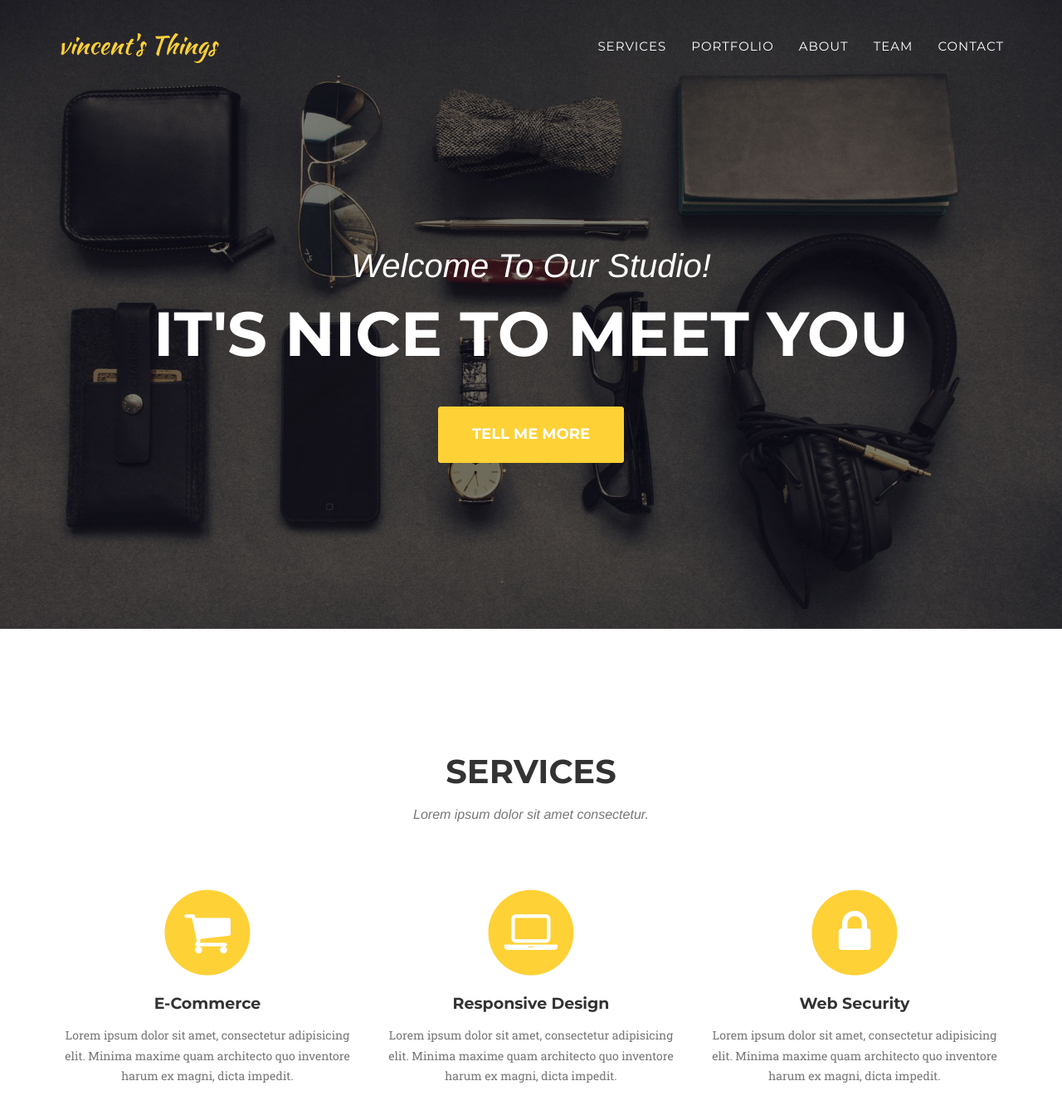
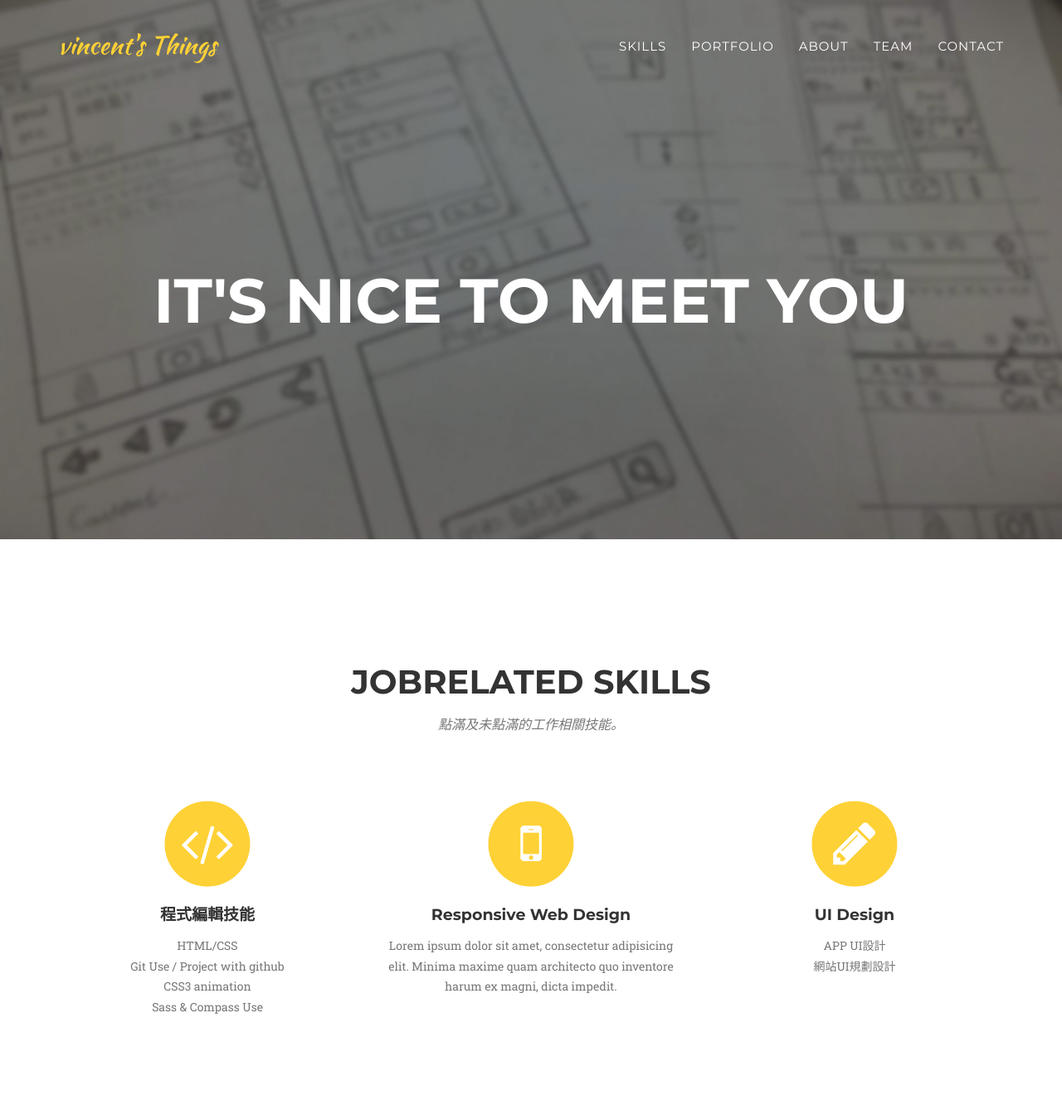
Before and after one commit to gnux123/gnux123.github.io, a Jekyll site: the page built from index.html, in a window 1280 px wide and 1400 px high. Shown: the top 1344 px of the window at 83% size. Built offline with Jekyll 4.4.1, drawn with Linux system fonts in a browser that asks for light colours; some web fonts are replaced.

Commit message:
modified css and content.

```diff
--- a/_includes/header.html
+++ b/_includes/header.html
@@ -19,7 +19,7 @@
                         <a href="#page-top"></a>
                     </li>
                     <li>
-                        <a class="page-scroll" href="#services">Services</a>
+                        <a class="page-scroll" href="#services">Skills</a>
                     </li>
                     <li>
                         <a class="page-scroll" href="#portfolio">Portfolio</a>
@@ -44,9 +44,9 @@
     <header>
         <div class="container">
             <div class="intro-text">
-                <div class="intro-lead-in">Welcome To Our Studio!</div>
+                <div class="intro-lead-in"></div>
                 <div class="intro-heading">It's Nice To Meet You</div>
-                <a href="#services" class="page-scroll btn btn-xl">Tell Me More</a>
+                <!-- <a href="#services" class="page-scroll btn btn-xl">Tell Me More</a> -->
             </div>
         </div>
     </header>
--- a/_includes/services.html
+++ b/_includes/services.html
@@ -3,34 +3,43 @@
         <div class="container">
             <div class="row">
                 <div class="col-lg-12 text-center">
-                    <h2 class="section-heading">Services</h2>
-                    <h3 class="section-subheading text-muted">Lorem ipsum dolor sit amet consectetur.</h3>
+                    <h2 class="section-heading">JobRelated skills</h2>
+                    <h3 class="section-subheading text-muted">點滿及未點滿的工作相關技能。</h3>
                 </div>
             </div>
             <div class="row text-center">
                 <div class="col-md-4">
                     <span class="fa-stack fa-4x">
                         <i class="fa fa-circle fa-stack-2x text-primary"></i>
-                        <i class="fa fa-shopping-cart fa-stack-1x fa-inverse"></i>
+                        <i class="fa fa-code fa-stack-1x fa-inverse"></i>
                     </span>
-                    <h4 class="service-heading">E-Commerce</h4>
+                    <h4 class="service-heading">程式編輯技能</h4>
+                    <p class="text-muted">
+                        HTML/CSS<br/>
+                        Git Use / Project with github<br/>
+                        CSS3 animation<br/>
+                        Sass & Compass Use<br/>
+
+
+                    </p>
+                </div>
+                <div class="col-md-4">
+                    <span class="fa-stack fa-4x">
+                        <i class="fa fa-circle fa-stack-2x text-primary"></i>
+                        <i class="fa fa-mobile fa-stack-1x fa-inverse"></i>
+                    </span>
+                    <h4 class="service-heading">Responsive Web Design</h4>
                     <p class="text-muted">Lorem ipsum dolor sit amet, consectetur adipisicing elit. Minima maxime quam architecto quo inventore harum ex magni, dicta impedit.</p>
                 </div>
                 <div class="col-md-4">
                     <span class="fa-stack fa-4x">
                         <i class="fa fa-circle fa-stack-2x text-primary"></i>
-                        <i class="fa fa-laptop fa-stack-1x fa-inverse"></i>
+                        <i class="fa  fa-pencil fa-stack-1x fa-inverse"></i>
                     </span>
-                    <h4 class="service-heading">Responsive Design</h4>
-                    <p class="text-muted">Lorem ipsum dolor sit amet, consectetur adipisicing elit. Minima maxime quam architecto quo inventore harum ex magni, dicta impedit.</p>
-                </div>
-                <div class="col-md-4">
-                    <span class="fa-stack fa-4x">
-                        <i class="fa fa-circle fa-stack-2x text-primary"></i>
-                        <i class="fa fa-lock fa-stack-1x fa-inverse"></i>
-                    </span>
-                    <h4 class="service-heading">Web Security</h4>
-                    <p class="text-muted">Lorem ipsum dolor sit amet, consectetur adipisicing elit. Minima maxime quam architecto quo inventore harum ex magni, dicta impedit.</p>
+                    <h4 class="service-heading">UI Design</h4>
+                    <p class="text-muted">
+                        APP UI設計<br/>網站UI規劃設計
+                    </p>
                 </div>
             </div>
         </div>
```
Also changed, not shown: img/header-bg.jpg, img/header-bg1.jpg (added).
